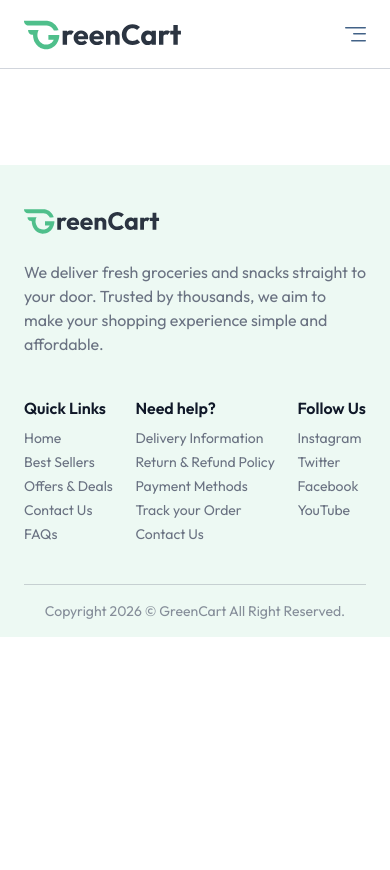
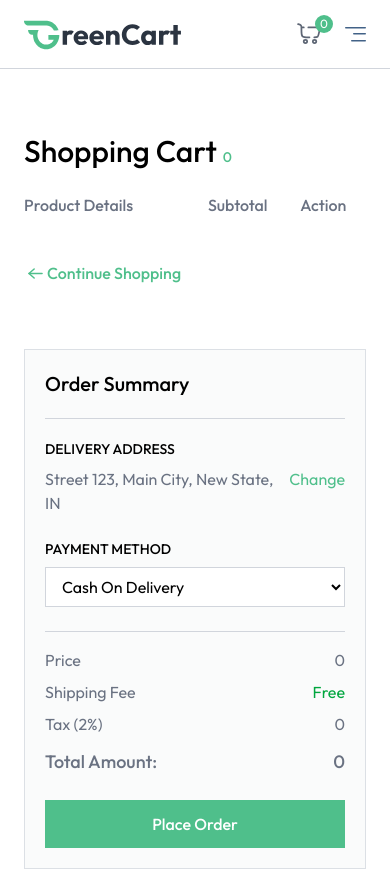
Before and after one commit to itsmearnab12/GreenCart, a React (Vite) app in the folder client/: page /cart in a window 390 px wide. Shown: the top 870 px of the page. Before the commit the page ends 844 px from the top, so only its background shows below. Built offline with nearby package versions, Linux system fonts and the light colour scheme.

Commit message:
Working on Add address page

```diff
--- a/client/src/App.jsx
+++ b/client/src/App.jsx
@@ -9,6 +9,7 @@
 import AllProducts from './pages/AllProducts';
 import ProductCategory from './pages/ProductCategory';
 import ProductDetails from './pages/ProductDetails';
+import Cart from './pages/Cart';
 
 const App = () => {
 
@@ -29,6 +30,7 @@
           <Route path='/products' element={<AllProducts />} />
           <Route path='/products/:category' element={<ProductCategory />} />
           <Route path='/products/:category/:id' element={<ProductDetails />} />
+          <Route path='/cart' element={<Cart />} />
         </Routes>
       </div>
       {!isSellerPath && <Footer />}
--- a/client/src/components/Navbar.jsx
+++ b/client/src/components/Navbar.jsx
@@ -5,7 +5,7 @@
 
 const Navbar = () => {
     const [open, setOpen] = React.useState(false)
-    const { user, setUser, setShowUserLogin, navigate, setSearchQuery, searchQuery } = useAppContext();
+    const { user, setUser, setShowUserLogin, navigate, setSearchQuery, searchQuery, getCartCount } = useAppContext();
 
     const logout = async () => {
         setUser(null);
@@ -37,7 +37,7 @@
 
                 <div onClick={() => navigate("/cart")} className="relative cursor-pointer">
                     <img src={assets.nav_cart_icon} alt="cart" className='w-6 opacity-80' />
-                    <button className="absolute -top-2 -right-3 text-xs text-white bg-primary w-[18px] h-[18px] rounded-full">3</button>
+                    <button className="absolute -top-2 -right-3 text-xs text-white bg-primary w-[18px] h-[18px] rounded-full">{getCartCount()}</button>
                 </div>
 
                 {!user ? (<button onClick={() => setShowUserLogin(true)} className="cursor-pointer px-8 py-2 bg-primary hover:bg-primary-dull transition text-white rounded-full">
@@ -54,10 +54,16 @@
                     )}
             </div>
 
-            <button onClick={() => open ? setOpen(false) : setOpen(true)} aria-label="Menu" className="sm:hidden">
-                {/* Menu Icon SVG */}
-                <img src={assets.menu_icon} alt="menu" />
-            </button>
+            <div className='flex items-center gap-6 sm:hidden'>
+                <div onClick={() => navigate("/cart")} className="relative cursor-pointer">
+                    <img src={assets.nav_cart_icon} alt="cart" className='w-6 opacity-80' />
+                    <button className="absolute -top-2 -right-3 text-xs text-white bg-primary w-[18px] h-[18px] rounded-full">{getCartCount()}</button>
+                </div>
+                <button onClick={() => open ? setOpen(false) : setOpen(true)} aria-label="Menu">
+                    {/* Menu Icon SVG */}
+                    <img src={assets.menu_icon} alt="menu" />
+                </button>
+            </div>
 
             {/* Mobile Menu */}
             {open && (
--- /dev/null
+++ b/client/src/pages/AddAddress.jsx
@@ -0,0 +1,9 @@
+import React from 'react'
+
+const AddAddress = () => {
+    return (
+        <div>AddAddress</div>
+    )
+}
+
+export default AddAddress
--- /dev/null
+++ b/client/src/pages/Cart.jsx
@@ -0,0 +1,141 @@
+import { useEffect, useState } from "react";
+import { useAppContext } from "../context/AppContext";
+import { assets, dummyAddress } from "../assets/assets";
+
+const Cart = () => {
+    const { products, currency, cartItems, removeFromCart, getCartCount, updateCartItem, navigate, getCartAmount } = useAppContext()
+    const [cartArray, setCartArray] = useState([])
+    const [addresses, setAddresses] = useState(dummyAddress)
+    const [showAddress, setShowAddress] = useState(false)
+    const [selectedAddress, setSelectedAddress] = useState(dummyAddress[0])
+    const [paymentOption, setPaymentOption] = useState("COD")
+
+    const getCart = () => {
+        let tempArray = []
+        for (const key in cartItems) {
+            const product = products.find((item) => item._id === key)
+            product.quantity = cartItems[key]
+            tempArray.push(product)
+        }
+        setCartArray(tempArray)
+    }
+
+    const placeOrder = async () => {
+
+    }
+
+    useEffect(() => {
+        if (products.length > 0 && cartItems) {
+            getCart()
+        }
+    }, [products, cartItems])
+
+    return products.length > 0 && cartItems ? (
+        <div className="flex flex-col md:flex-row mt-16">
+            <div className='flex-1 max-w-4xl'>
+                <h1 className="text-3xl font-medium mb-6">
+                    Shopping Cart <span className="text-sm text-primary">{getCartCount()}</span>
+                </h1>
+
+                <div className="grid grid-cols-[2fr_1fr_1fr] text-gray-500 text-base font-medium pb-3">
+                    <p className="text-left">Product Details</p>
+                    <p className="text-center">Subtotal</p>
+                    <p className="text-center">Action</p>
+                </div>
+
+                {cartArray.map((product, index) => (
+                    <div key={index} className="grid grid-cols-[2fr_1fr_1fr] text-gray-500 items-center text-sm md:text-base font-medium pt-3">
+                        <div className="flex items-center md:gap-6 gap-3">
+                            <div onClick={() => {
+                                navigate(`/products/${products.category.toLowerCase()}/${product._id}`); scrollTo(0, 0)
+                            }} className="cursor-pointer w-24 h-24 flex items-center justify-center border border-gray-300 rounded overflow-hidden">
+                                <img className="max-w-full h-full object-cover" src={product.image[0]} alt={product.name} />
+                            </div>
+                            <div>
+                                <p className="hidden md:block font-semibold">{product.name}</p>
+                                <div className="font-normal text-gray-500/70">
+                                    <p>Weight: <span>{product.weight || "N/A"}</span></p>
+                                    <div className='flex items-center'>
+                                        <p>Qty:</p>
+                                        <select onChange={e => updateCartItem(product._id, Number(e.target.value))} value={cartItems[product._id]} className='outline-none'>
+                                            {Array(cartItems[product._id] > 9 ? cartItems[product._id] : 9).fill('').map((_, index) => (
+                                                <option key={index} value={index + 1}>{index + 1}</option>
+                                            ))}
+                                        </select>
+                                    </div>
+                                </div>
+                            </div>
+                        </div>
+                        <p className="text-center">{currency}{product.offerPrice * product.quantity}</p>
+                        <button onClick={() => removeFromCart(product._id)} className="cursor-pointer mx-auto">
+                            <img src={assets.remove_icon} alt="remove" className="inline-block w-6 h-6" />
+                        </button>
+                    </div>)
+                )}
+
+                <button onClick={() => { navigate("/products"); scrollTo(0, 0) }} className="group cursor-pointer flex items-center mt-8 gap-2 text-primary font-medium">
+                    <img className="group-hover: translate-x-1 transition" src={assets.arrow_right_icon_colored} alt="arrow" />
+                    Continue Shopping
+                </button>
+
+            </div>
+
+            <div className="max-w-[360px] w-full bg-gray-100/40 p-5 max-md:mt-16 border border-gray-300/70">
+                <h2 className="text-xl md:text-xl font-medium">Order Summary</h2>
+                <hr className="border-gray-300 my-5" />
+
+                <div className="mb-6">
+                    <p className="text-sm font-medium uppercase">Delivery Address</p>
+                    <div className="relative flex justify-between items-start mt-2">
+                        <p className="text-gray-500">{selectedAddress ? `${selectedAddress.street}, ${selectedAddress.city}, ${selectedAddress.state}, ${selectedAddress.country}` : "No address found"}</p>
+                        <button onClick={() => setShowAddress(!showAddress)} className="text-primary hover:underline cursor-pointer">
+                            Change
+                        </button>
+                        {showAddress && (
+                            <div className="absolute top-12 py-1 bg-white border border-gray-300 text-sm w-full">
+                                {addresses.map((address, index) => (
+                                    <p onClick={() => { setSelectedAddress(address); setShowAddress(false) }} className="text-gray-500 p-2 hover:bg-gray-100">
+                                        {address.street}, {address.city}, {address.state}, {address.country}
+                                    </p>
+                                ))}
+                                <p onClick={() => navigate("/add-address")} className="text-primary text-center cursor-pointer p-2 hover:bg-primary/10">
+                                    Add address
+                                </p>
+                            </div>
+                        )}
+                    </div>
+
+                    <p className="text-sm font-medium uppercase mt-6">Payment Method</p>
+
+                    <select onChange={e => setPaymentOption(e.target.value)} className="w-full border border-gray-300 bg-white px-3 py-2 mt-2 outline-none">
+                        <option value="COD">Cash On Delivery</option>
+                        <option value="Online">Online Payment</option>
+                    </select>
+                </div>
+
+                <hr className="border-gray-300" />
+
+                <div className="text-gray-500 mt-4 space-y-2">
+                    <p className="flex justify-between">
+                        <span>Price</span><span>{currency}{getCartAmount()}</span>
+                    </p>
+                    <p className="flex justify-between">
+                        <span>Shipping Fee</span><span className="text-green-600">Free</span>
+                    </p>
+                    <p className="flex justify-between">
+                        <span>Tax (2%)</span><span>{currency}{getCartAmount() * 2 / 100}</span>
+                    </p>
+                    <p className="flex justify-between text-lg font-medium mt-3">
+                        <span>Total Amount:</span><span>{currency}{getCartAmount() + getCartAmount() * 2 / 100}</span>
+                    </p>
+                </div>
+
+                <button onClick={placeOrder} className="w-full py-3 mt-6 cursor-pointer bg-primary text-white font-medium hover:bg-primary-dull transition">
+                    {paymentOption === "COD" ? "Place Order" : "Proceed to Checkout"}
+                </button>
+            </div>
+        </div>
+    ) : null
+}
+
+export default Cart;
```
